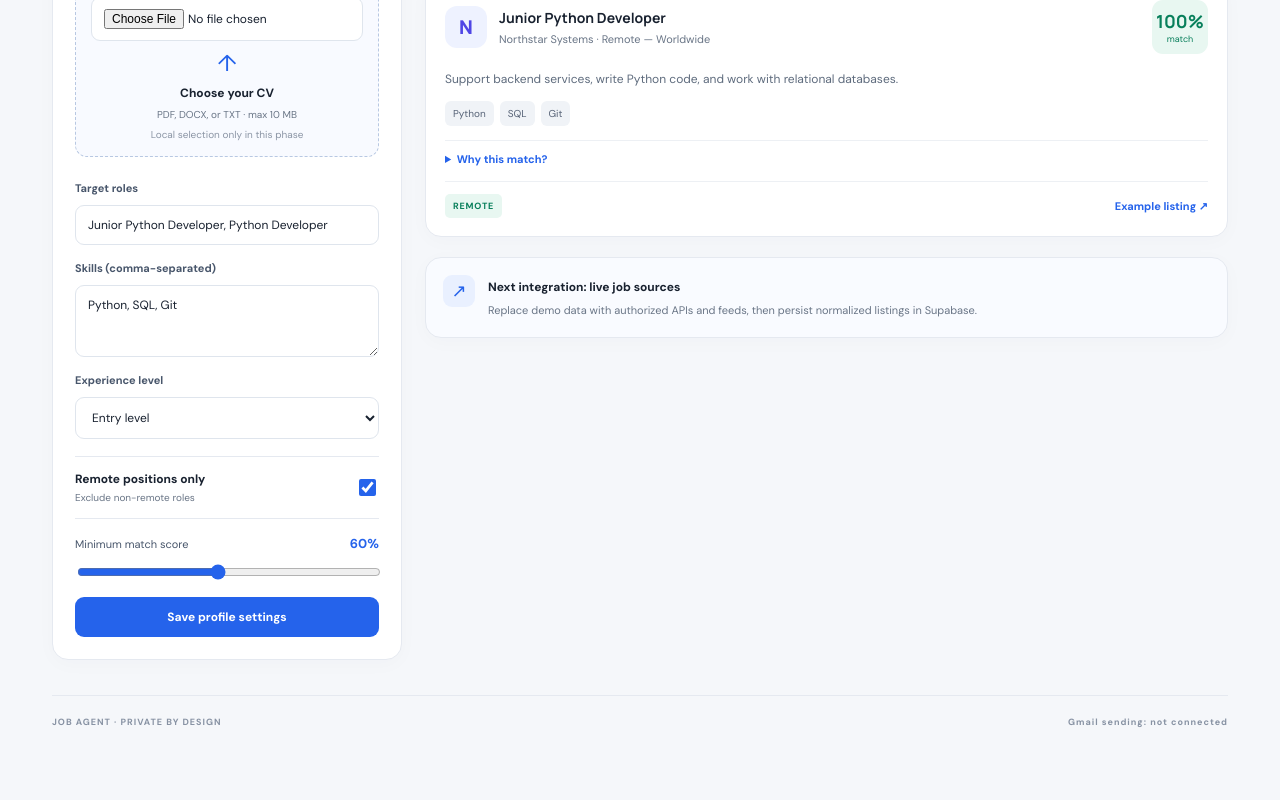
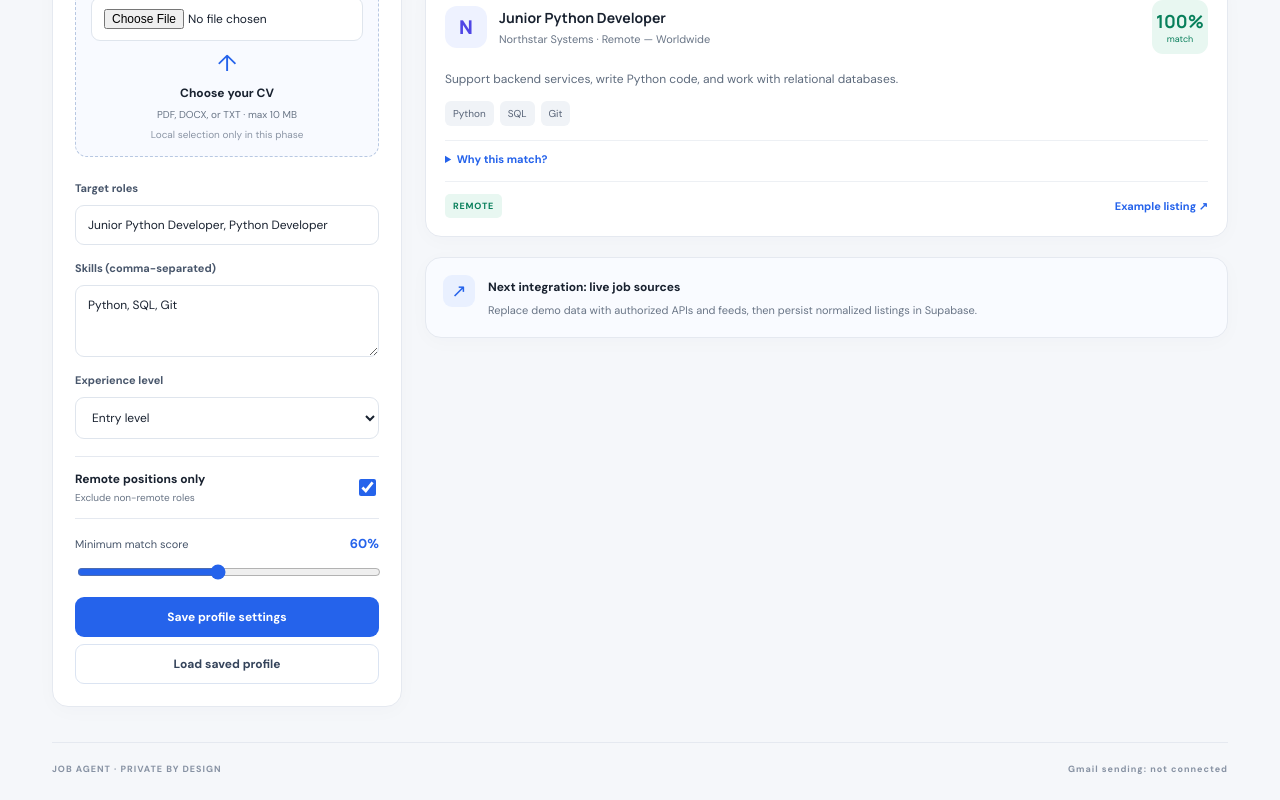
Before and after one commit to vhcjhyy-ctrl/miorvane-store-, a Next.js app in the folder job-agent/: page / in a window 1280 px wide. Shown: the part 526-1326 px from the top of the page. Before the commit the page ends 1279 px from the top, so only its background shows below. Built offline with nearby package versions, Linux system fonts and the light colour scheme.

Commit message:
Persist local profile preferences and de-duplicate CI runs

```diff
--- a/job-agent/src/app/page.tsx
+++ b/job-agent/src/app/page.tsx
@@ -17,6 +17,52 @@ export default function HomePage() {
   const [remoteOnly, setRemoteOnly] = useState(true);
   const [minimumScore, setMinimumScore] = useState(60);
   const [notice, setNotice] = useState("");
+
+  function saveProfileSettings() {
+    try {
+      const settings = { schemaVersion: 1, skillsText, rolesText, level, remoteOnly, minimumScore };
+      window.localStorage.setItem("job-agent.profile.v1", JSON.stringify(settings));
+      setNotice("Profile preferences saved in this browser. Your CV file was not uploaded or saved.");
+    } catch {
+      setNotice("The browser could not save these settings. Check local storage availability.");
+    }
+  }
+
+  function loadProfileSettings() {
+    try {
+      const raw = window.localStorage.getItem("job-agent.profile.v1");
+      if (!raw) {
+        setNotice("No saved profile was found in this browser yet.");
+        return;
+      }
+      const value: unknown = JSON.parse(raw);
+      if (!value || typeof value !== "object") throw new Error("Invalid settings");
+      const settings = value as Record<string, unknown>;
+      const validLevel = settings.level === "entry" || settings.level === "mid" || settings.level === "senior";
+      const validScore = typeof settings.minimumScore === "number"
+        && settings.minimumScore >= 30
+        && settings.minimumScore <= 95
+        && settings.minimumScore % 5 === 0;
+      if (
+        settings.schemaVersion !== 1
+        || typeof settings.skillsText !== "string"
+        || typeof settings.rolesText !== "string"
+        || !validLevel
+        || typeof settings.remoteOnly !== "boolean"
+        || !validScore
+      ) {
+        throw new Error("Invalid settings");
+      }
+      setSkillsText(settings.skillsText);
+      setRolesText(settings.rolesText);
+      setLevel(settings.level as CandidateProfile["level"]);
+      setRemoteOnly(settings.remoteOnly);
+      setMinimumScore(settings.minimumScore as number);
+      setNotice("Saved profile preferences loaded from this browser. Your CV file is not stored.");
+    } catch {
+      setNotice("Saved settings could not be read because they are invalid or browser storage is unavailable.");
+    }
+  }
 
   const candidate = useMemo<CandidateProfile>(() => ({
     skills: skillsText.split(",").map(s => s.trim()).filter(Boolean),
@@ -57,7 +103,7 @@ export default function HomePage() {
         <label className="field-label" htmlFor="level">Experience level</label><select id="level" value={level} onChange={e => setLevel(e.target.value as CandidateProfile["level"])}><option value="entry">Entry level</option><option value="mid">Mid level</option><option value="senior">Senior</option></select>
         <label className="toggle-row"><span><strong>Remote positions only</strong><small>Exclude non-remote roles</small></span><input type="checkbox" checked={remoteOnly} onChange={e => setRemoteOnly(e.target.checked)}/></label>
         <div className="range-heading"><label htmlFor="score">Minimum match score</label><strong>{minimumScore}%</strong></div><input id="score" className="range" type="range" min={30} max={95} step={5} value={minimumScore} onChange={e => setMinimumScore(Number(e.target.value))}/>
-        <button className="primary-button" onClick={() => setNotice("Settings are in browser memory only. Database persistence comes in the next phase.")}>Save profile settings</button>
+        <button className="primary-button" onClick={saveProfileSettings}>Save profile settings</button><button className="secondary-button" onClick={loadProfileSettings}>Load saved profile</button>
       </aside>
       <section className="results"><div className="section-heading results-heading"><div><p className="eyebrow">02 / MATCHING</p><h2>Job opportunities</h2></div><span className="count-pill">{matches.length} matches</span></div><p className="subheading">Sample listings scored against your current profile.</p>
         {matches.length === 0 && <div className="empty-state">No sample jobs meet this score and preference combination. Lower the threshold or change your profile.</div>}
```
Also changed, not shown: job-agent/src/app/globals.css, 1 other file (tests, documents, lock files or other folders).
